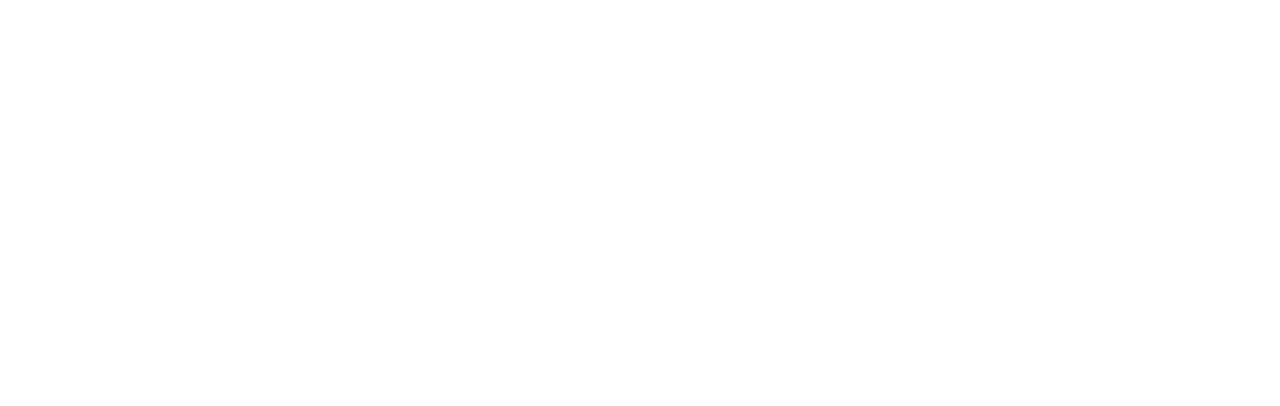
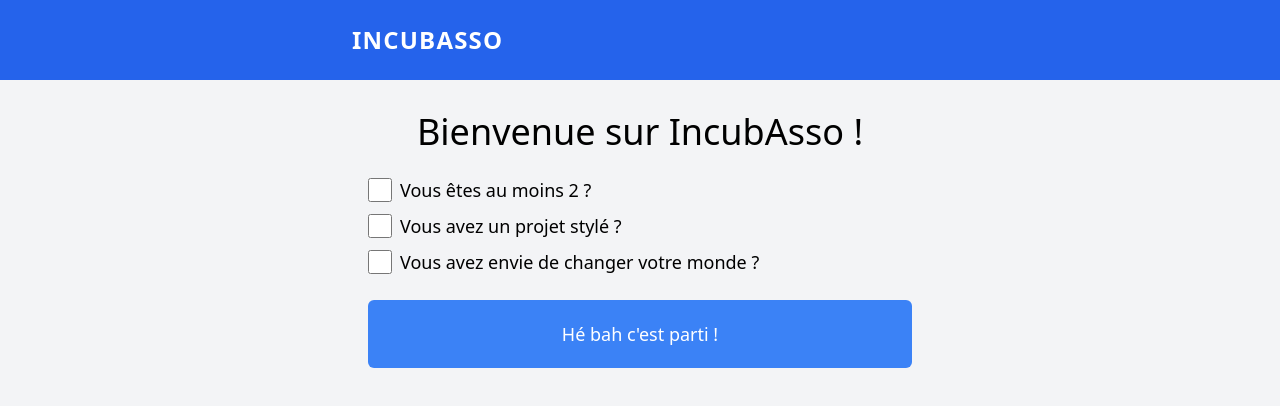
Before and after one commit to emnbdx/ha-hackathon-2021, a Nuxt app: page / in a window 1280 px wide. Shown: the top 406 px of the page. Built offline with nearby package versions, Linux system fonts and the light colour scheme.

Commit message:
clean up design before update to new design

```diff
--- /dev/null
+++ b/assets/css/tailwind.css
@@ -0,0 +1,4 @@
+/* ./assets/css/tailwind.css */
+@tailwind base;
+@tailwind components;
+@tailwind utilities;
--- a/layouts/default.vue
+++ b/layouts/default.vue
@@ -1,55 +1,14 @@
 <template>
-  <div>
-    <Nuxt />
+  <div class="bg-gray-100 h-screen">
+    <nav class="px-4 py-6 bg-blue-600">
+      <div class="max-w-xl mx-auto">
+        <div class="text-2xl uppercase tracking-wider font-bold text-white">
+          IncubAsso
+        </div>
+      </div>
+    </nav>
+    <main class="px-4 py-8 mx-auto max-w-xl">
+      <Nuxt />
+    </main>
   </div>
 </template>
-
-<style>
-html {
-  font-family: 'Source Sans Pro', -apple-system, BlinkMacSystemFont, 'Segoe UI',
-    Roboto, 'Helvetica Neue', Arial, sans-serif;
-  font-size: 16px;
-  word-spacing: 1px;
-  -ms-text-size-adjust: 100%;
-  -webkit-text-size-adjust: 100%;
-  -moz-osx-font-smoothing: grayscale;
-  -webkit-font-smoothing: antialiased;
-  box-sizing: border-box;
-}
-
-*,
-*::before,
-*::after {
-  box-sizing: border-box;
-  margin: 0;
-}
-
-.button--green {
-  display: inline-block;
-  border-radius: 4px;
-  border: 1px solid #3b8070;
-  color: #3b8070;
-  text-decoration: none;
-  padding: 10px 30px;
-}
-
-.button--green:hover {
-  color: #fff;
-  background-color: #3b8070;
-}
-
-.button--grey {
-  display: inline-block;
-  border-radius: 4px;
-  border: 1px solid #35495e;
-  color: #35495e;
-  text-decoration: none;
-  padding: 10px 30px;
-  margin-left: 15px;
-}
-
-.button--grey:hover {
-  color: #fff;
-  background-color: #35495e;
-}
-</style>
--- a/pages/index.vue
+++ b/pages/index.vue
@@ -1,3 +1,56 @@
 <template>
+  <div class="">
+    <h1 class="text-4xl text-center mb-6">Bienvenue sur IncubAsso !</h1>
+    <ul class="space-y-2 text-lg mb-6">
+      <li>
+        <label class="flex items-center">
+          <input
+            v-model="isAtLeastTwo"
+            type="checkbox"
+            class="form-checkbox h-6 w-6 mr-2"
+          />
+          Vous êtes au moins 2 ?
+        </label>
+      </li>
+      <li>
+        <label class="flex items-center">
+          <input
+            v-model="isProjectDefined"
+            type="checkbox"
+            class="form-checkbox h-6 w-6 mr-2"
+          />
+          Vous avez un projet stylé ?
+        </label>
+      </li>
+      <li>
+        <label class="flex items-center">
+          <input
+            v-model="isWhishesToChangeTheWorld"
+            type="checkbox"
+            class="form-checkbox h-6 w-6 mr-2"
+          />
+          Vous avez envie de changer votre monde ?
+        </label>
+      </li>
+    </ul>
+    <nuxt-link
+      to="/"
+      class="bg-blue-500 hover:bg-blue-600 transition p-5 px-10 rounded-md text-white text-lg disabled:bg-gray-500 block text-center"
+      disabled="true"
+    >
+      Hé bah c'est parti !
+    </nuxt-link>
+  </div>
+</template>
 
-</template>
+<script>
+export default {
+  data() {
+    return {
+      isAtLeastTwo: false,
+      isProjectDefined: false,
+      isWhishesToChangeTheWorld: false,
+    }
+  },
+}
+</script>
--- a/tailwind.config.js
+++ b/tailwind.config.js
@@ -0,0 +1,19 @@
+module.exports = {
+  purge: [
+    './components/**/*.{vue,js}',
+    './layouts/**/*.vue',
+    './pages/**/*.vue',
+    './plugins/**/*.{js,ts}',
+    './nuxt.config.{js,ts}',
+  ],
+  darkMode: false, // or 'media' or 'class'
+  theme: {
+    extend: {},
+  },
+  variants: {
+    extend: {
+      backgroundColor: ['disabled'],
+    },
+  },
+  plugins: [],
+}
```
